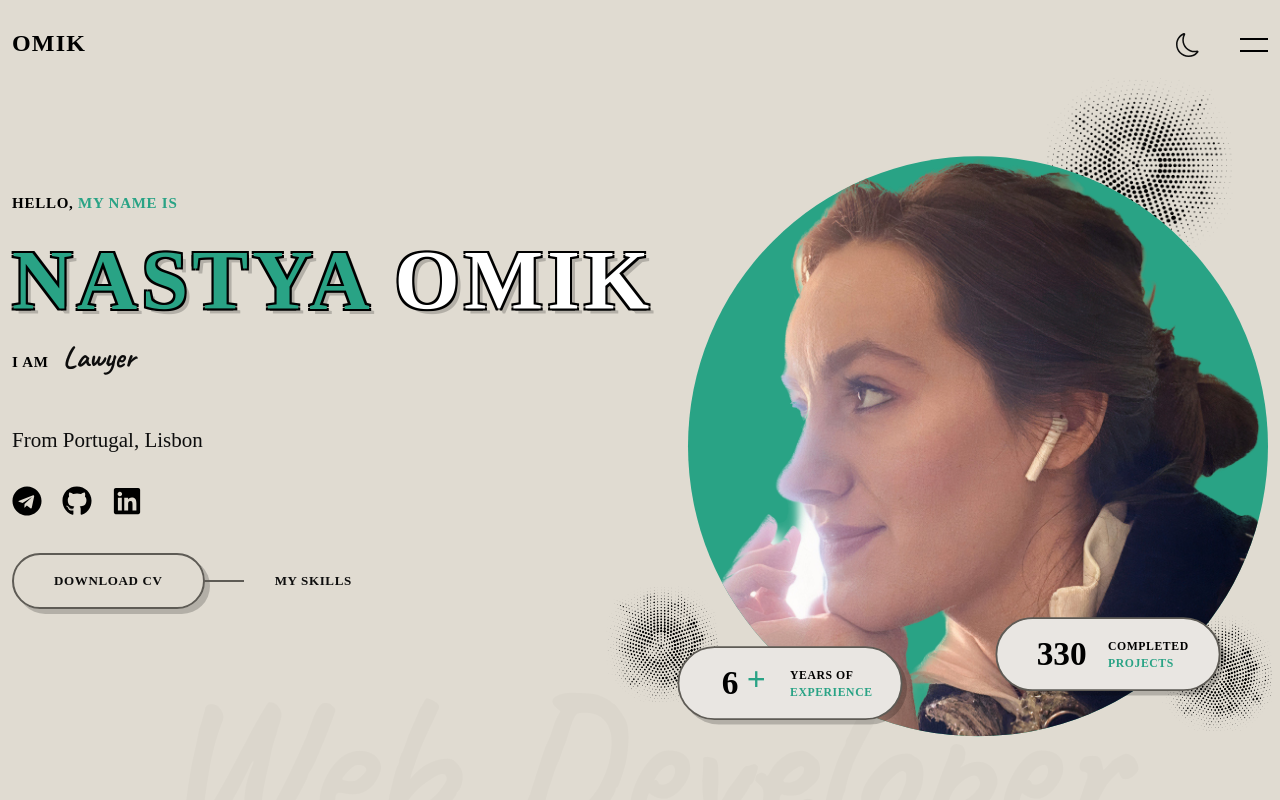
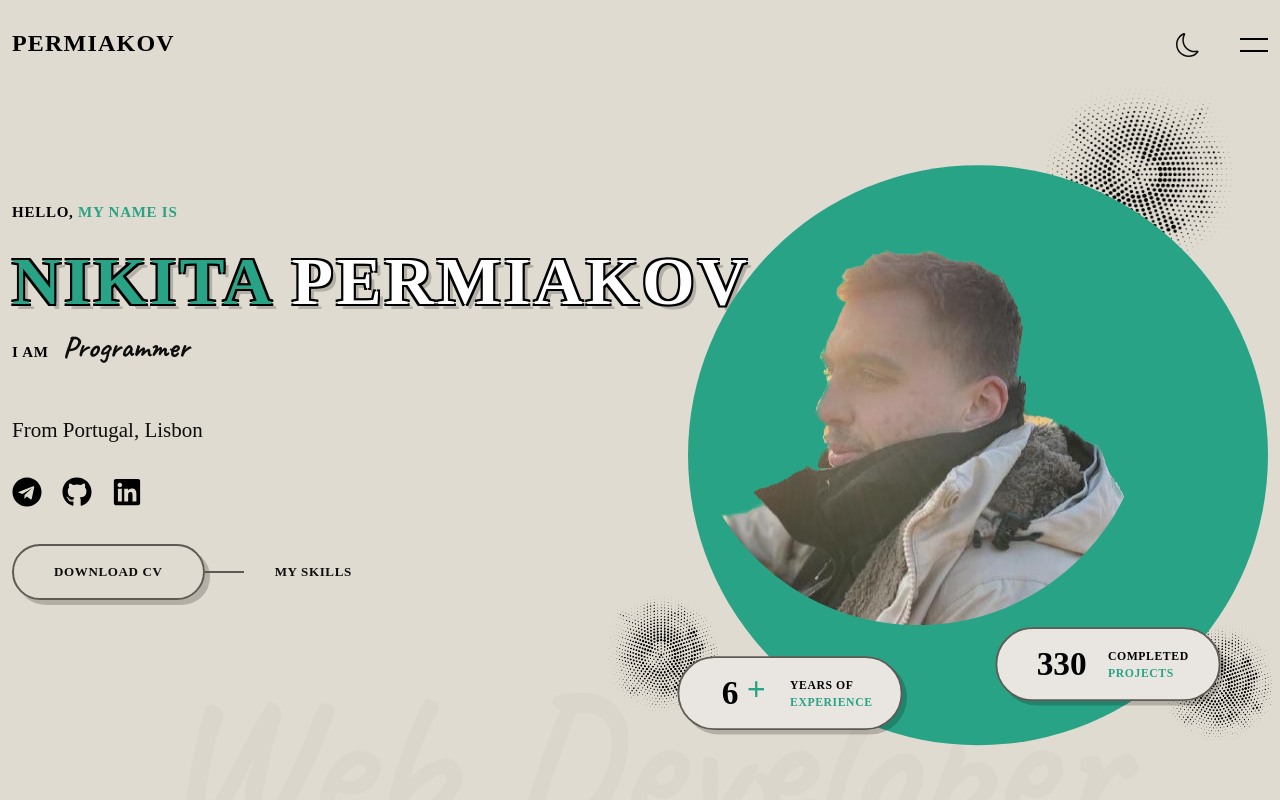
Before and after one commit to permikov/permikov.github.io, a React (Create React App) app: page /#home in a window 1280 px wide. Shown: the top 800 px of the page. Built offline with nearby package versions, Linux system fonts and the light colour scheme.

Commit message:
Change owner

```diff
--- a/package.json
+++ b/package.json
@@ -1,7 +1,7 @@
 {
   "name": "nastya",
   "version": "0.1.0",
-  "homepage": "https://nastyaomik.github.io/",
+  "homepage": "https://nikit34.github.io/nastya",
   "private": true,
   "dependencies": {
     "@testing-library/jest-dom": "^5.16.5",
--- a/src/App.css
+++ b/src/App.css
@@ -27,7 +27,7 @@
 
     --body-font: 'Jost' sans-serif;
     --second-font: 'Caveat', cursive;
-    --biggest-font-size: clamp(2.25rem, 1.125rem + 5.1429vw, 5.625rem);
+    --biggest-font-size: clamp(2.25rem, 1.125rem + 5.1429vw, 4.225rem);
     --h1-font-size: clamp(1.75rem, 1.4167rem + 1.5238vw, 2.75rem);
     --h2-font-size: 30px;
     --h3-font-size: 28px;
--- a/src/components/header/Header.jsx
+++ b/src/components/header/Header.jsx
@@ -57,7 +57,7 @@ const Header = () => {
     <header className={`${scrollNav ? 'scroll-header': ''} header`}>
         <nav className="nav">
             <Link to="/" onClick={scrollTop} className="nav__logo text-cs">
-                OMIK
+                PERMIAKOV
             </Link>
             <div className={`${showMenu ? 'nav__menu show-menu' : 'nav__menu'}`}>
                 <div className="nav__data">
--- a/src/components/home/Home.jsx
+++ b/src/components/home/Home.jsx
@@ -1,5 +1,5 @@
 import React from 'react'
-import profileImg from '../../asserts/profile.png';
+import profileImg from '../../asserts/profile_nikita.png';
 import shapeOne from '../../asserts/shape-1.png';
 import shapeTwo from '../../asserts/shape-2.png';
 import CV from '../../asserts/NikitaPermyakov_CV.pdf';
@@ -13,9 +13,9 @@ export const Home = () => {
         <div className='home__wrapper'>
             <div className='home__container container'>
                 <p className='home__subtitle text-cs'>Hello, <span>My Name Is</span></p>
-                <h1 className='home__title text-cs'><span>NASTYA</span> OMIK</h1>
+                <h1 className='home__title text-cs'><span>NIKITA</span> PERMIAKOV</h1>
                 <p className='home__job'>
-                    <span className='text-cs'>I Am</span> <b>Lawyer</b>
+                    <span className='text-cs'>I Am</span> <b>Programmer</b>
                 </p>
                 <div className='home__img-wrapper'>
                     <div className='home__banner'>
```
Also changed, not shown: src/asserts/profile_nikita.png (added).
